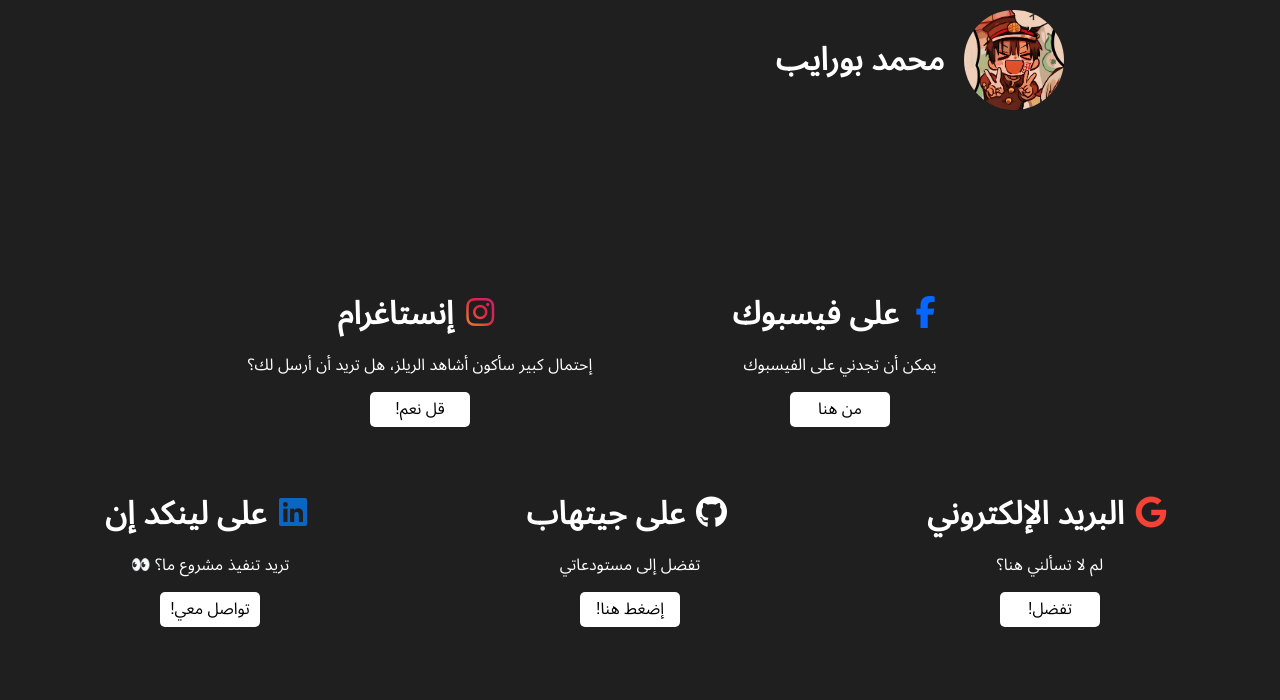
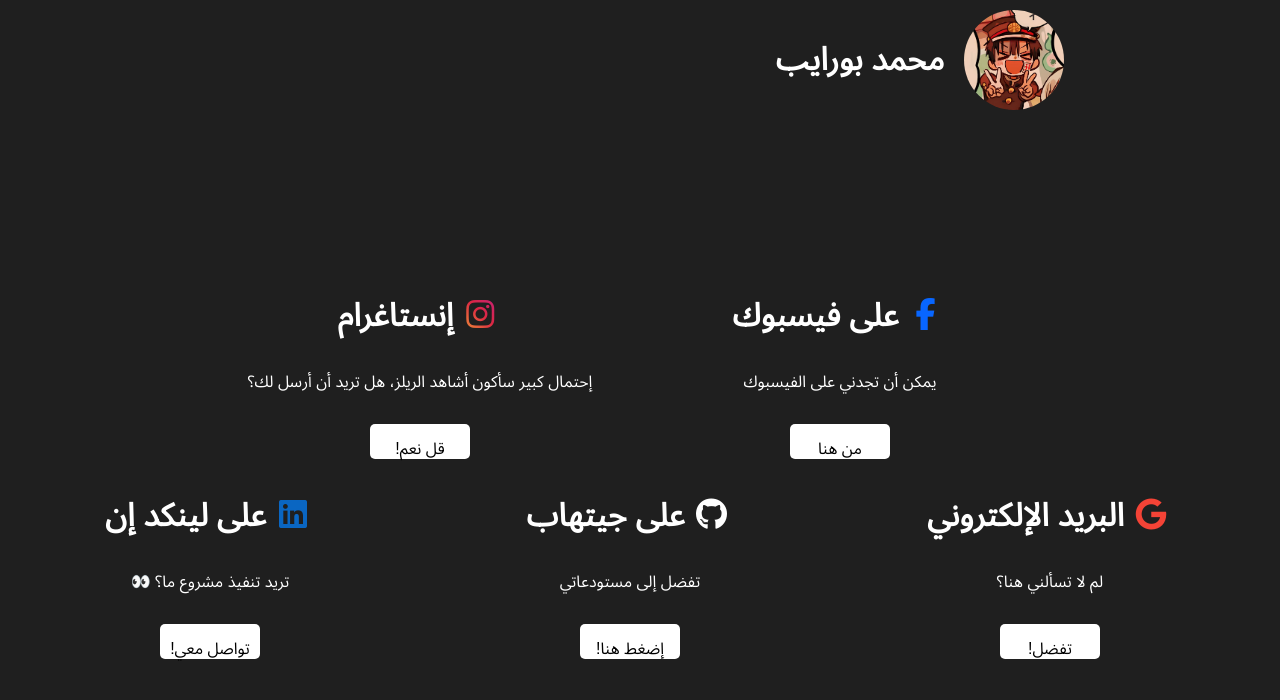
Before and after one commit to mouhamed0001/bouraibportfolio, a plain HTML site: page socials.html in a window 1280 px wide. Shown: the top 700 px of the page. Drawn offline with Linux system fonts and the light colour scheme.

Commit message:
Add files via upload

```diff
--- a/socials.css
+++ b/socials.css
@@ -13,12 +13,16 @@
 }
 .card{
     width: 420px;
-    display: inline-block;
+    display: flex;
     height: 180px;
     padding: 0 10px;
     text-align: center;
     transition: .2s;
     border-radius: 5px;
+    flex-direction: column;
+    justify-content: center;
+    align-items: center;
+    row-gap: 15px;
 }
 .card:hover{
     background-color: rgba(255, 255, 255, 0.2);
@@ -52,6 +56,7 @@ i{
     border-radius: 5px;
     text-decoration: none;
     margin-top: 10px;
+    padding-top: 8px;
 }
 #card1 { grid-area: 1 / 2 / 2 / 4; }
 #card2 { grid-area: 1 / 4 / 2 / 6; }
```
